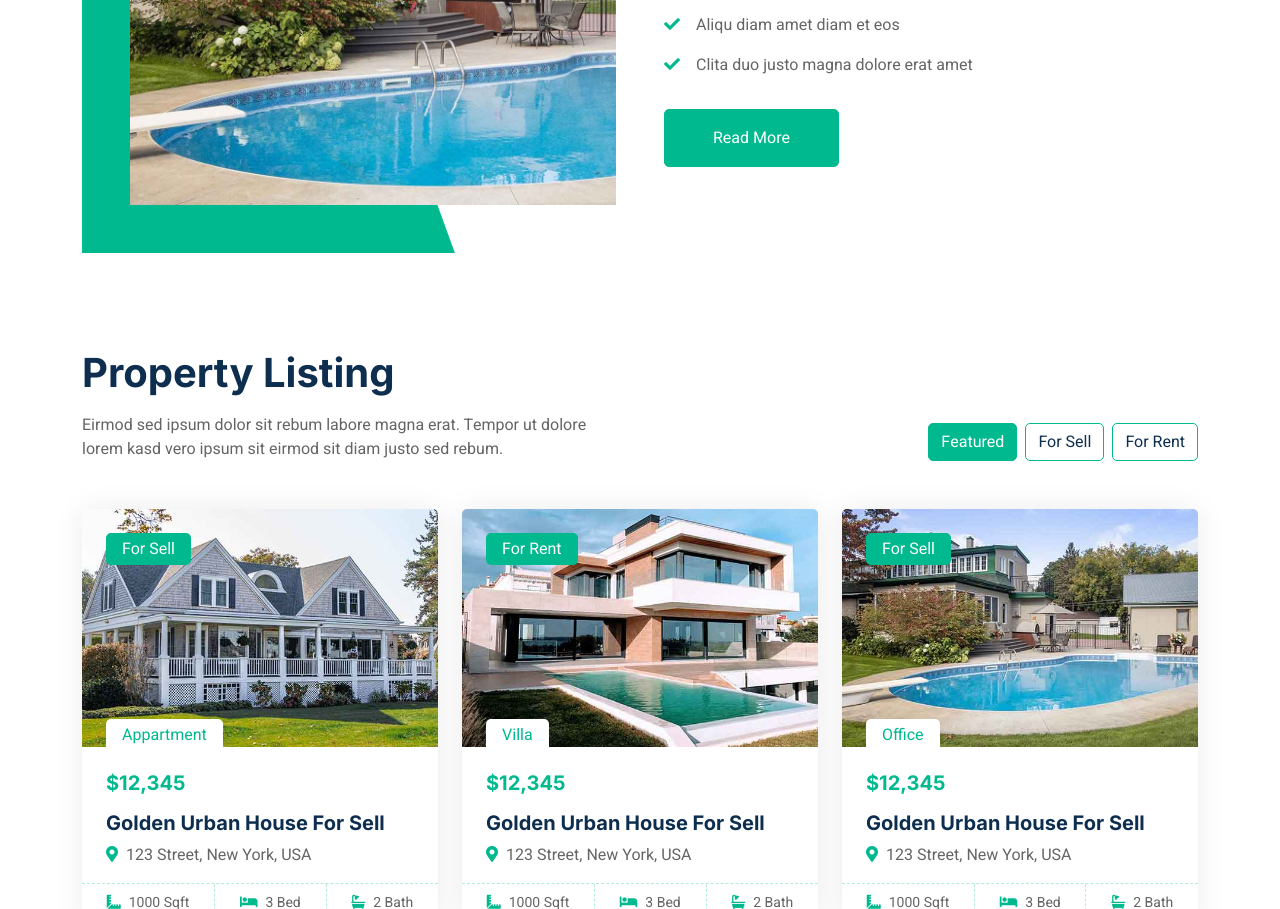
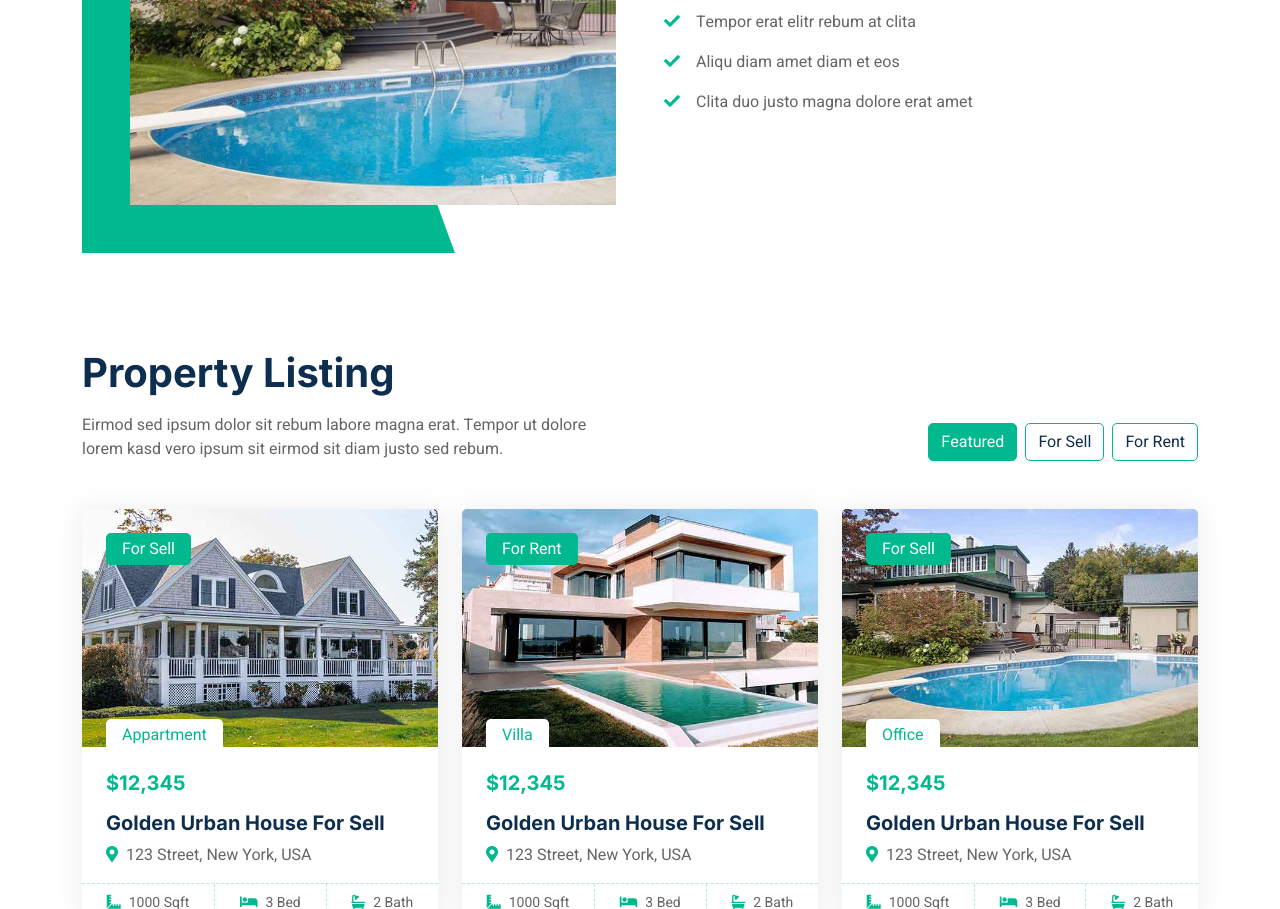
Before and after one commit to Mylpgpipeline/LPGPipeline, a plain HTML site: page index.html in a window 1280 px wide. Shown: the part 1749-2658 px from the top of the page. Drawn offline with nearby package versions, Linux system fonts and the light colour scheme.

Commit message:
Update index.html

```diff
--- a/index.html
+++ b/index.html
@@ -207,7 +207,6 @@
                         <p><i class="fa fa-check text-primary me-3"></i>Tempor erat elitr rebum at clita</p>
                         <p><i class="fa fa-check text-primary me-3"></i>Aliqu diam amet diam et eos</p>
                         <p><i class="fa fa-check text-primary me-3"></i>Clita duo justo magna dolore erat amet</p>
-                        <a class="btn btn-primary py-3 px-5 mt-3" href="">Read More</a>
                     </div>
                 </div>
             </div>
```
